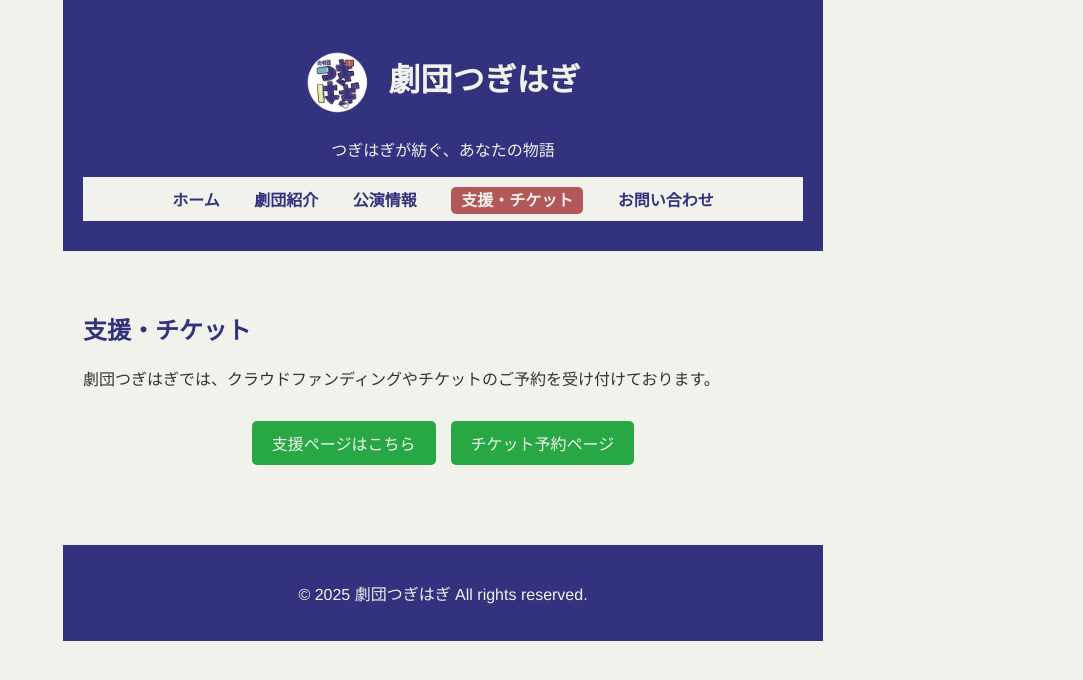
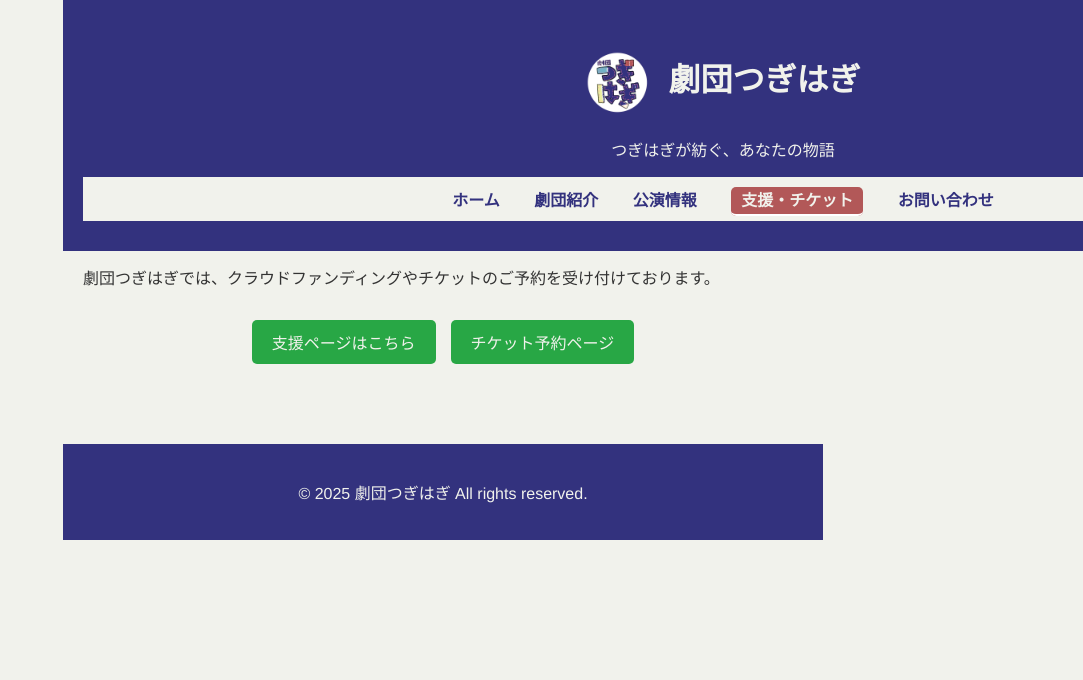
Before and after one commit to Nijuju1180/tsugihagi, a PHP site: page /support.html in a window 1280 px wide. Shown: the top 680 px of the page, without its empty margins (197-1280 px from the left). Run offline with PHP 8.4, Linux system fonts and the light colour scheme.

Commit message:
adjustment-part2

```diff
--- a/homepage/contact.html
+++ b/homepage/contact.html
@@ -4,7 +4,7 @@
   <meta charset="UTF-8">
   <meta name="viewport" content="width=device-width, initial-scale=1.0">
   <title>劇団つぎはぎ - 公式サイト</title>
-  <link rel="icon" href="favicon.ico" type="image/x-icon">
+  <link rel="icon" href="images/favicon.ico" type="image/x-icon">
   <link rel="stylesheet" href="css/active.css">
   <link rel="stylesheet" href="css/botton-row.css">
   <link rel="stylesheet" href="css/container.css">
--- a/homepage/css/main.css
+++ b/homepage/css/main.css
@@ -3,6 +3,7 @@ body {
   font-family: 'Helvetica', sans-serif;
   background: #f1f2ec;
   color: #333;
+  padding-top: 150px;
 }
 
 header {
@@ -10,6 +11,10 @@ header {
   color: #f1f2ec;
   padding: 30px 20px;
   text-align: center;
+  position: fixed;
+  top: 0;
+  width: 100%;
+  z-index: 1000;
 }
 
 nav {
@@ -24,6 +29,11 @@ nav a {
   color: #33327e;
   font-weight: bold;
 }
+
+nav a.active {
+  border-bottom: 2px solid #fff;
+}
+
 
 section {
   padding: 40px 20px;
@@ -60,3 +70,12 @@ footer {
 .public-btn:hover {
   background: #218838;
 }
+
+.btn {
+  display: inline-block;
+  background: #28a745;
+  color: #fff;
+  padding: 10px 20px;
+  text-decoration: none;
+  border-radius: 5px;
+}
--- a/homepage/home.html
+++ b/homepage/home.html
@@ -4,7 +4,7 @@
   <meta charset="UTF-8">
   <meta name="viewport" content="width=device-width, initial-scale=1.0">
   <title>劇団つぎはぎ - 公式サイト</title>
-  <link rel="icon" href="favicon.ico" type="image/x-icon">
+  <link rel="icon" href="images/favicon.ico" type="image/x-icon">
   <link rel="stylesheet" href="css/active.css">
   <link rel="stylesheet" href="css/botton-row.css">
   <link rel="stylesheet" href="css/container.css">
--- a/homepage/shows.html
+++ b/homepage/shows.html
@@ -4,7 +4,7 @@
   <meta charset="UTF-8">
   <meta name="viewport" content="width=device-width, initial-scale=1.0">
   <title>劇団つぎはぎ - 公式サイト</title>
-  <link rel="icon" href="favicon.ico" type="image/x-icon">
+  <link rel="icon" href="images/favicon.ico" type="image/x-icon">
   <link rel="stylesheet" href="css/active.css">
   <link rel="stylesheet" href="css/botton-row.css">
   <link rel="stylesheet" href="css/container.css">
--- a/homepage/support.html
+++ b/homepage/support.html
@@ -4,7 +4,7 @@
   <meta charset="UTF-8">
   <meta name="viewport" content="width=device-width, initial-scale=1.0">
   <title>劇団つぎはぎ - 公式サイト</title>
-  <link rel="icon" href="favicon.ico" type="image/x-icon">
+  <link rel="icon" href="images/favicon.ico" type="image/x-icon">
   <link rel="stylesheet" href="css/active.css">
   <link rel="stylesheet" href="css/botton-row.css">
   <link rel="stylesheet" href="css/container.css">
```
Also changed, not shown: homepage/about.html (+7 -1 lines), homepage/images/favicon.ico (renamed from homepage/favicon.ico).
